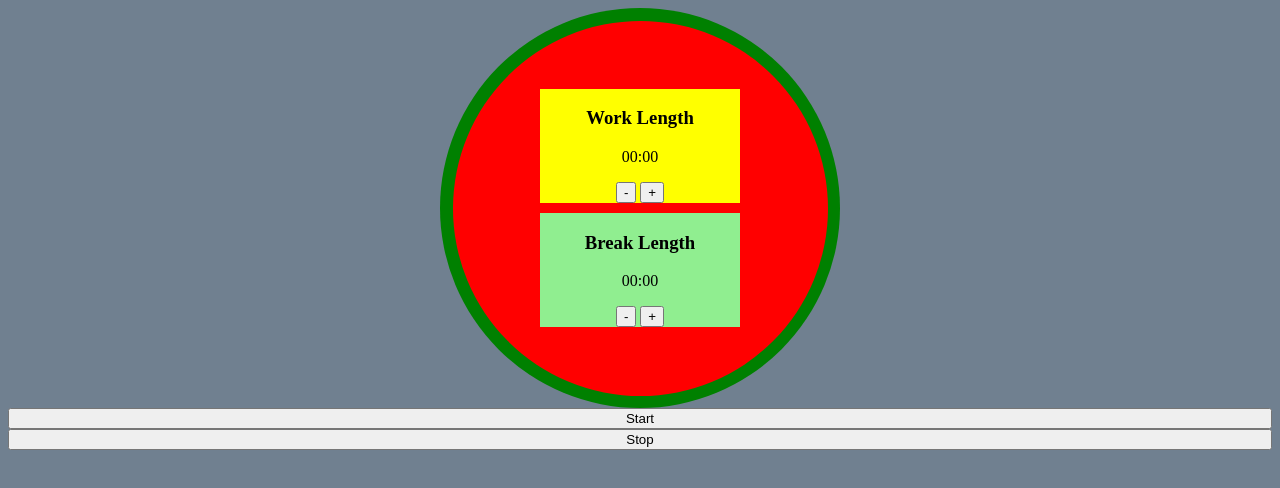
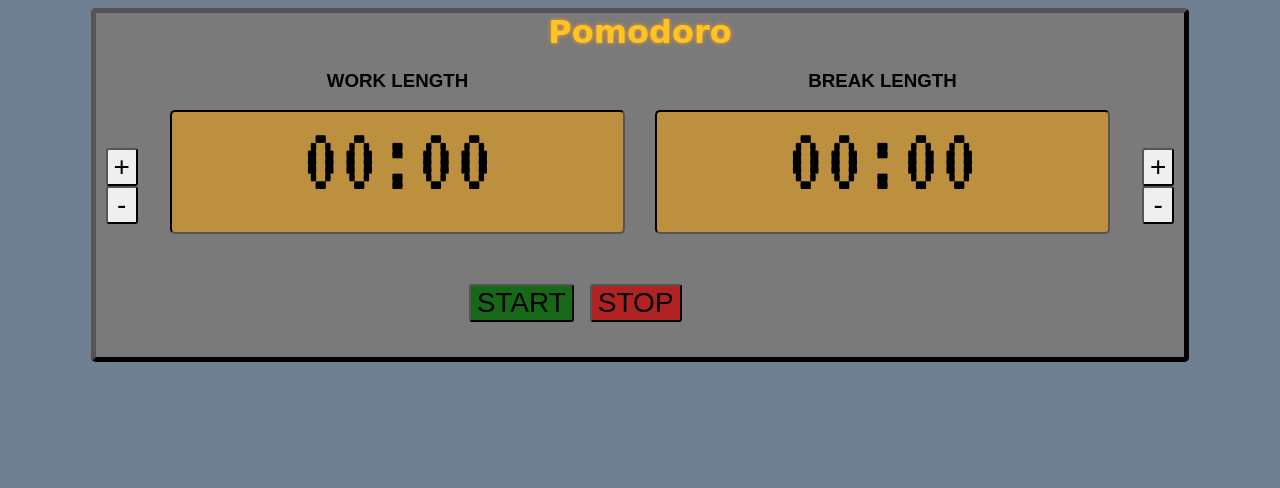
Before and after one commit to Jesus-Olaiz/Clock, a plain HTML site: page index.html in a window 1280 px wide. Drawn offline with Linux system fonts and the light colour scheme; a web font is replaced by a local one.

Commit message:
All finished with final styling and am very happy with how it turned out. Still need to work out some edge case scenarios but otherwise it is fully functional

```diff
--- a/index.html
+++ b/index.html
@@ -5,36 +5,64 @@
     <meta http-equiv="X-UA-Compatible" content="IE=edge">
     <meta name="viewport" content="width=device-width, initial-scale=1.0">
     <title>Pomodoro Timer &#127813;</title>
+
+    <!-- CSS -->
     <link rel="stylesheet" href="styles.css">
+
+    <!-- Fonts -->
+    <link rel="preconnect" href="https://fonts.googleapis.com">
+    <link rel="preconnect" href="https://fonts.gstatic.com" crossorigin>
+    <link href="https://fonts.googleapis.com/css2?family=Neonderthaw&family=VT323&family=Zen+Kurenaido&display=swap" rel="stylesheet">
 </head>
 
 
 <body>
     <div id="clock">
+        <h1 class="clockName">Pomodoro</h1>
         <div id="clockFace">
+            <div class="workFace">
+                <h3>WORK LENGTH</h3>
                 <div class="workTime">
-                <h3>Work Length</h3>
+
                     <div class="workTimer">
                         <div class="wMin">00</div>:<div class="wSec">00</div>
                     </div>
+
+                </div>
+                <div class="workButtons">
+                    <button id="wTimeUp">+</button>
                     <button id="wTimeDown">-</button>
-                <button id="wTimeUp">+</button>
+                </div>
             </div>
 
+            <div class="breakFace">
+                <h3>BREAK LENGTH</h3>
                 <div class="breakTime">
-                <h3>Break Length</h3>
+
                     <div class="breakTimer">
                         <div class="bMin">00</div>:<div class="bSec">00</div>
                     </div>
+
+                </div>
+
+                <div class="breakButtons">
+                    <button id="bTimeUp">+</button>
                     <button id="bTimeDown">-</button>
-                <button id="bTimeUp">+</button>
                 </div>
 
             </div>
+
+
         </div>
 
-    <button id="start">Start</button>
-    <button id="stop">Stop</button>
+        <div class="startStop">
+            <button id="start">START</button>
+            <button id="stop">STOP</button>
+        </div>
+
+    </div>
+
+
 </body>
 
 <script src="script.js"></script>
--- a/script.js
+++ b/script.js
@@ -1,14 +1,5 @@
 // TO:DO
-// - allow user to set time
-// - start pomodoro timer
-// - start set
-// - Create a function to countdown time visually
-// - alert user that first timer is complete and allow them to start the second timer
-// - After function is complete start the second timer
-// - alert user that set is complete and start the next set
-// - Count that as a set
-// - Four sets in total with the last one containing a long break (view notes for description of that)
-// - then let user know session is over and if they want to start a new one
+
 
 // Buttons
 const workUp = document.querySelector("#wTimeUp")
@@ -63,9 +54,7 @@ function countDown(min, sec)  {
             sec.textContent = originalSec
 
             if (min.textContent === workMin.textContent){
-                alert("Are you ready to start the break?")
-            }else{
-                alert("One session complete!")
+                alert("Are you ready to start the next timer?")
             }
         }
     }, 1000)
@@ -105,6 +94,9 @@ start.addEventListener("click", () => {
 
 
 })
+
+
+// ADD A COUNTER SO THE USER CAN SEE HOW MANY SETS THEY DID AND GET READY FOR THE HOUR BREAK
 
 
 
--- a/styles.css
+++ b/styles.css
@@ -7,54 +7,140 @@ body{
     background-color: slategrey;
 }
 
+#clock{
+    margin: 0 auto 3rem;
 
-#clock{
-    display:flex;
-    justify-content: center;
-    align-items: center;
+    min-height: 43vh;
+    width: 85vw;
 
-    height: 400px;
-    width: 400px;
-    border-radius: 50%;
-    margin: 0 auto;
+    border: black outset 5px;
+    border-radius: 5px;
 
-    background-color: green;
+
+    background-color: rgb(122, 122, 122);
 }
+
+.clockName{
+    margin: 0;
+    font-family: 'Neonderthaw', cursive;
+
+
+
+    color: rgb(255, 196, 34);
+
+    text-shadow: 0 0 4px rgb(255, 159, 34);
+}
+
+#clock button{
+    font-size: 1.75rem;
+
+    border: outset black 2px;
+    border-radius: 3px;
+}
+
+.startStop{
+    margin: 3% auto 0 34.25%;
+    display: flex;
+    gap: 1rem;
+
+    width: 30%;
+
+}
+
+#start{
+    background-color: rgb(23, 105, 23);
+
+    border-color: rgb(23, 105, 23);
+
+    font-family: 'Zen Kurenaido', sans-serif;
+}
+#stop{
+    background-color: rgb(177, 35, 35);
+
+    border-color: rgb(177, 35, 35);
+
+    font-family: 'Zen Kurenaido', sans-serif;
+}
+
+
 
 #clockFace{
     display:flex;
-    flex-direction:column;
+    flex-direction:row;
     justify-content:center;
     gap: 10px;
 
-    height: 375px;
-    width: 375px;
-    border-radius:50%;
+    margin: 0 auto;
 
-    background-color: red;
+    height: 25vh;
+    max-width: 75vw;
+
+
+
+}
+.workFace,
+.breakFace{
+    width: 100%;
+    height: 80%;
 }
 
 .workTime{
-    width:200px;
-    margin: 0 auto;
-    background-color:yellow;
+    width:95%;
+    height: 75%;
+    margin: auto;
+    background-color:rgba(255, 166, 0, 0.493);
+
+    border-radius: 5px;
+    border: inset 2px black;
 }
 
 .breakTime{
+    width:95%;
+    height: 75%;
 
-    width:200px;
-    margin: 0 auto;
+    margin: auto;
 
-    background-color: lightgreen;
+    background-color: rgba(255, 166, 0, 0.493);
+
+    border: inset 2px black;
+    border-radius: 5px;
 }
 
 .workTimer,
 .breakTimer{
-    display:flex;
-    flex-direction:row;
-    justify-content: center;
-    align-items:center;
+    display: flex;
+    justify-content:center;
+
+    font-size: 6rem;
 
     width:100%;
-    margin-bottom: 1em;
+    margin: auto auto;
+
+    font-family: 'VT323', monospace;
 }
+
+.workFace h3,
+.breakFace h3{
+    font-family: 'Zen Kurenaido', sans-serif;
+}
+
+
+
+.breakButtons{
+    display: flex;
+    flex-direction: column;
+
+    position: absolute;
+
+    right: 8.25%;
+    top: 18.5%;
+}
+.workButtons{
+    display: flex;
+    flex-direction: column;
+
+    position: absolute;
+
+    left: 8.25%;
+    top: 18.5%;
+}
```
Lines whose indentation alone changed are shown as unchanged.
